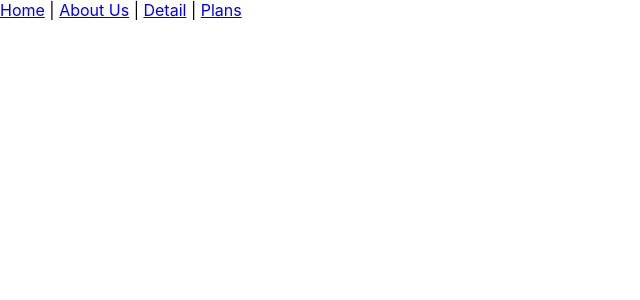
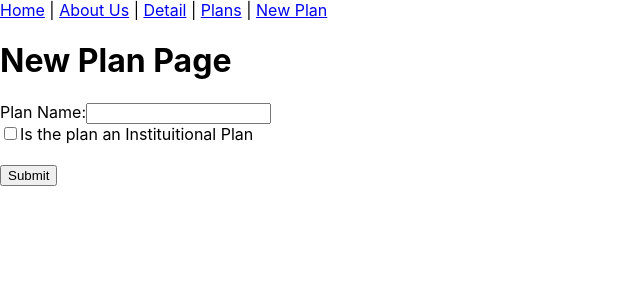
Before and after one commit to Mohan-Palat/retireapp-frontend, a React (Create React App) app: page /#/newplan in a window 1280 px wide. Shown: the top 300 px of the page, without its empty margins (0-640 px from the left). Built offline with nearby package versions, Linux system fonts and the light colour scheme; the HTML template or start-up script is replaced by a standard one.

Commit message:
Commit 12: Intermediate - Adding C of CRUD (Add Plan) Again

```diff
--- a/src/App.js
+++ b/src/App.js
@@ -6,6 +6,7 @@ import { Route, Link } from 'react-router-dom';
 import Plans from './plans/components/Plans';
 import About from './pages/components/About';
 import Detail from './pages/components/Detail';
+import NewPlan from './pages/components/NewPlan';
 import Nav from './shared/components/Nav';
 
 class App extends Component {
@@ -29,6 +30,7 @@ class App extends Component {
 
         <Route path='/about' component={About} />
         <Route path='/detail' component={Detail} />
+        <Route path='/newplan' component={NewPlan} />
 
         <Route path='/plans' exact render={(props) => {
           return <Plans {...props}
--- a/src/pages/api.js
+++ b/src/pages/api.js
@@ -7,8 +7,8 @@ import axios from 'axios';
 
 // CREATE a Plan
 const insertNewPlan = (body) => {
-    console.log(`Hitting ID: http://localhost:5000/api/plans/${body}`)
-    return axios.post(`http://localhost:5000/api/plans/${body}`);
+    console.log(`Hitting ID: http://localhost:5000/api/plans Object is:`, body)
+    return axios.post(`http://localhost:5000/api/plans/`, body);
     // console.log(`Hitting ID: ${process.env.REACT_APP_BASE_URL}/api/plans/${id}`)
     // return axios.delete(`${process.env.REACT_APP_BASE_URL}/api/plans/${id}`);
   }
--- a/src/pages/components/NewPlan.js
+++ b/src/pages/components/NewPlan.js
@@ -12,7 +12,7 @@ class NewPlan extends Component {
     return (
       <>
         <h1>New Plan Page</h1>
-        <form>
+        <form onSubmit={this.newPlanFormSubmitted}>
           <label for="planName">Plan Name:</label>
           <input type="text" name="planName" required />
           <br/>
@@ -23,27 +23,34 @@ class NewPlan extends Component {
             </label>
           </div>
           <br/>
-          <input type="submit" value="Submit" onClick={this.insertThisPlan}></input>
+          <input type="submit" value="Submit"></input>
         </form>
       </>
     )
   }
 
   // Make an API Call to Insert Plan
-  insertThisPlan = (e) => {
+  newPlanFormSubmitted = (e) => {
     e.preventDefault();
-    console.log('The Plan to Insert', e);
-    // insertNewPlan(body)
-    //   .then((response) => {
-    //     console.log(`The Plan with body ${body} has been inserted.`)
-    //     // const newPlansList = this.props.plans.filter((plan) => {
-    //     //   return plan._id !== id;
-    //     // });
-    //     // this.props.setPlans(newPlansList);
-    //   })
-    //   .catch((error) => {
-    //     console.log('API ERROR', error);
-    //   });
+    console.log('The Plan to Insert', e.target.planName.value, e.target.planIsInstitutional.value);
+    const body = {planName : e.target.planName.value}
+    if (e.target.planIsInstitutional === 'on') {
+      body.planIsInstitutional = true;
+    } else {
+      body.planIsInstitutional = false;
+    }
+
+    insertNewPlan(body)
+      .then((response) => {
+        console.log(`The Plan with has been inserted. Body: `, body)
+        // const newPlansList = this.props.plans.filter((plan) => {
+        //   return plan._id !== id;
+        // });
+        // this.props.setPlans(newPlansList);
+      })
+      .catch((error) => {
+        console.log('API ERROR', error);
+      });
   }
 }
 
--- a/src/shared/components/Nav.js
+++ b/src/shared/components/Nav.js
@@ -14,6 +14,8 @@ const Nav = () => {
       <Link to='/detail'>Detail</Link>
       { ' | ' }
       <Link to='/plans'>Plans</Link>
+      { ' | ' }
+      <Link to='/newplan'>New Plan</Link>
     </nav>
   )
 }
```
